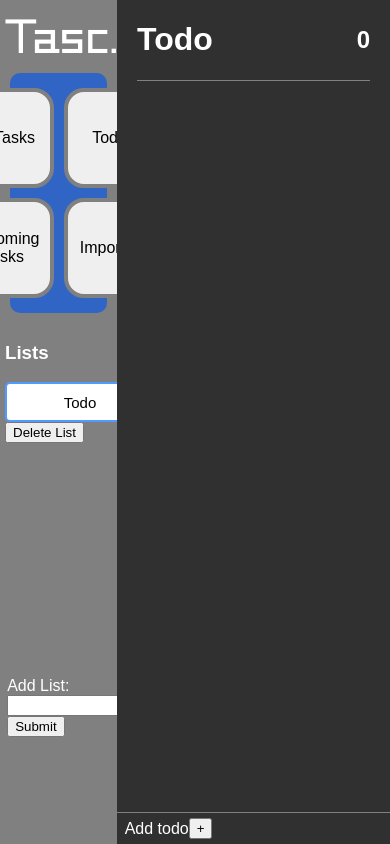
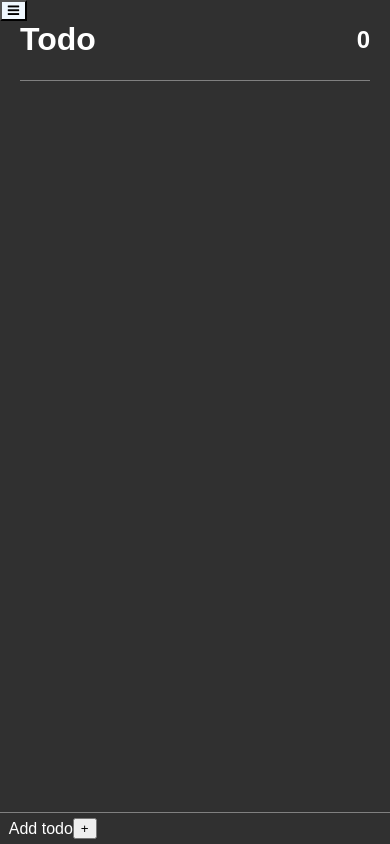
Before and after one commit to cardhect/todo, a website built with webpack: page dist/index.html in a window 390 px wide. Built offline with nearby package versions, Linux system fonts and the light colour scheme.

Commit message:
Added css to change view for mobile.

```diff
--- a/src/display.js
+++ b/src/display.js
@@ -924,6 +924,17 @@ class Display {
 
 			headerCounter.innerText = count;
 	}
+
+	mobileSideMenuBtn() {
+		const menuBtn = document.querySelector('.mobile-btn');
+		const leftSideContainer = document.querySelector('.left-box-container');
+		const toggleSideMenuClass = 'side-menu-transition';
+
+		menuBtn.addEventListener('click', () => {
+			console.log('I was clicked.');
+			leftSideContainer.classList.toggle(toggleSideMenuClass);
+		})
+	}
 }
 // dataCond.removeTodo();
 export { Display };
--- a/src/index.js
+++ b/src/index.js
@@ -36,3 +36,5 @@ display.displayAllTasks();
 display.displayUpcomingTasks();
 display.displayTodayTasks();
 display.displayPrioTasks();
+
+display.mobileSideMenuBtn();
```
Also changed, not shown: dist/index.html, dist/main.js, dist/style.css.
